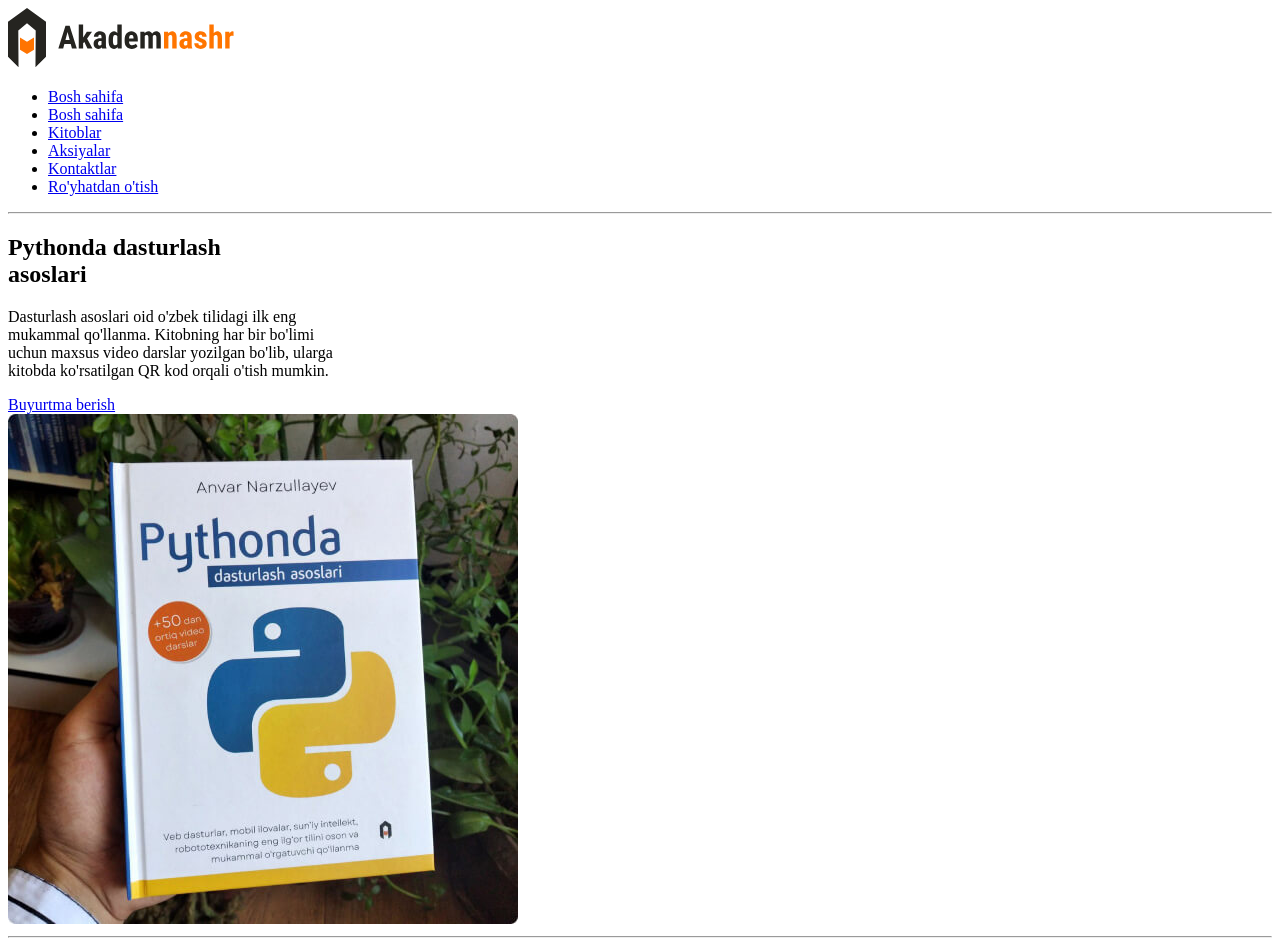
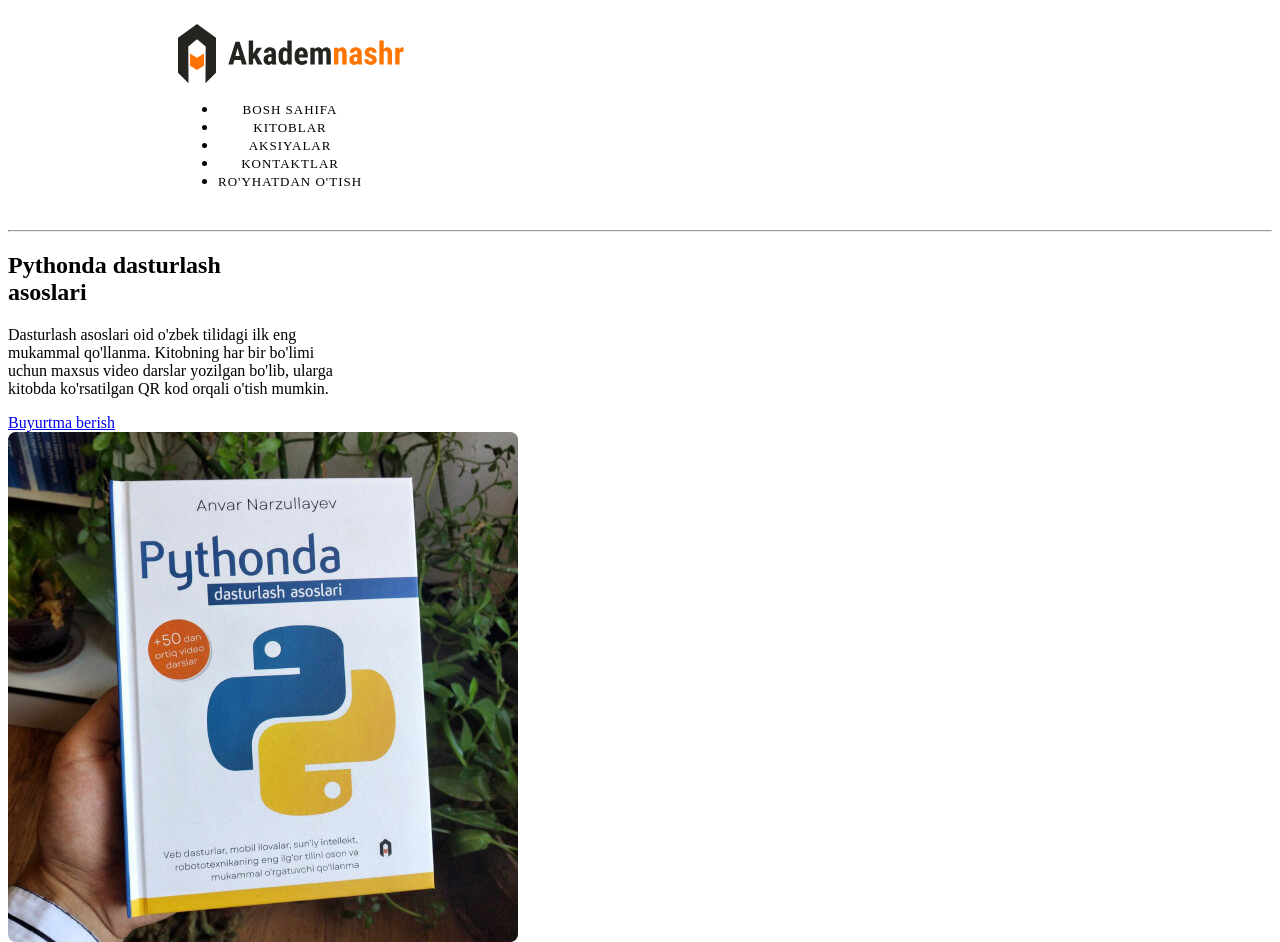
Before and after one commit to toshmatovAhmad/akademik-nashr, a plain HTML site: page Akademnashr/index.html in a window 1280 px wide. Shown: the top 942 px of the page. Drawn offline with Linux system fonts and the light colour scheme.

Commit message:
css style

```diff
--- a/Akademnashr/css/style.css
+++ b/Akademnashr/css/style.css
@@ -0,0 +1,25 @@
+.header-content {
+  display: inline-flex;
+  padding: 16px 170px;
+  flex-direction: column;
+  align-items: flex-start;
+}
+.logo{
+  display: flex;
+  align-items: center;
+  gap: 12px;
+
+}
+.header-link {
+  color: #000;
+  text-decoration: none;
+  font-size: 13px;
+  font-weight: 500;
+  line-height: normal;
+  letter-spacing: 1px;
+  text-transform: uppercase;
+  display: flex;
+  justify-content: center;
+  align-items: center;
+  gap: 32px;
+}
--- a/Akademnashr/index.html
+++ b/Akademnashr/index.html
@@ -4,21 +4,21 @@
     <meta charset="UTF-8"/>
     <meta http-equiv="X-UA-Compatible" content="IE=edge"/>
     <meta name="viewport" content="width=device-width, initial-scale=1.0"/>
+    <link rel="stylesheet" href="css/style.css">
     <title>Akademik-sayt</title>
 </head>
 <body>
-    <header>
+    <header class="header-content">
         <a href="index.html">
-            <img src="img/logo.svg" alt="logo" width="227" height="60">
+            <img class="logo" src="img/logo.svg" alt="logo" width="227" height="60">
         </a>
         <nav>
             <ul>
-                <li><a href="#">Bosh sahifa</a></li>
-                <li><a href="#">Bosh sahifa</a></li>
-                <li><a href="#">Kitoblar</a></li>
-                <li><a href="#">Aksiyalar</a></li>
-                <li><a href="#">Kontaktlar</a></li>
-                <li><a href="#">Ro'yhatdan  o'tish</a></li>
+                <li><a class="header-link" href="#">Bosh sahifa</a></li>
+                <li><a class="header-link" href="#">Kitoblar</a></li>
+                <li><a class="header-link" href="#">Aksiyalar</a></li>
+                <li><a class="header-link" href="#">Kontaktlar</a></li>
+                <li><a class="header-link" href="#">Ro'yhatdan  o'tish</a></li>
             </ul>
         </nav>
     </header>
```
